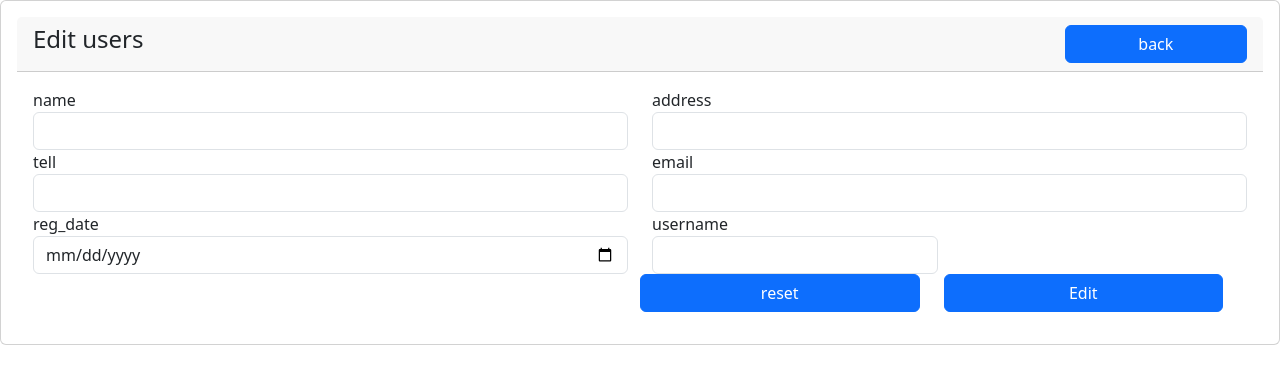
After one commit to abdullahholif21/PHP_Project, a PHP site: page /edit-users.php in a window 1280 px wide. The commit adds this page. Shown: the top 384 px of the page. Run offline with PHP 8.4, Linux system fonts and the light colour scheme; data that the repository does not hold is empty.

Commit message:
edit users

```diff
--- a/conf/db.php
+++ b/conf/db.php
@@ -9,7 +9,5 @@ $con=new mysqli($servername ,$username,$password,$dbname);
 if ($con->connect_error){
    die("ciladd aya dhacday ".$con->connect_error);
 }
-echo "database connected"
-
 
 ?>
--- /dev/null
+++ b/conf/functions.php
@@ -0,0 +1,11 @@
+<?php
+function clearitems($value){
+    $value=trim($value);
+    $value=stripslashes($value);
+    $value=htmlspecialchars($value);
+    return $value;
+}
+
+
+
+ ?>
--- /dev/null
+++ b/edit-users.php
@@ -0,0 +1,158 @@
+<!DOCTYPE html>
+<html lang="en">
+
+<head>
+    <meta charset="UTF-8">
+    <meta name="viewport" content="width=device-width, initial-scale=1.0">
+    <title>Document</title>
+    <link href="https://cdn.jsdelivr.net/npm/bootstrap@5.3.5/dist/css/bootstrap.min.css" rel="stylesheet" integrity="sha384-SgOJa3DmI69IUzQ2PVdRZhwQ+dy64/BUtbMJw1MZ8t5HZApcHrRKUc4W0kG879m7" crossorigin="anonymous">
+
+</head>
+
+<body>
+    <div class="card p-3">
+        <?php
+        include_once("./conf/db.php");
+        include_once("./conf/functions.php");
+
+        if(isset($_GET["id"])){
+            $id=$_GET["id"];
+        $sql="select * from users where id=$id";
+        $result=$con->query($sql);
+        if ($result->num_rows>0){
+                 $items=$result->fetch_assoc();
+                 $name = clearitems($items["name"]);
+                 $address=$items["address"];
+                 $tell = $items["tell"];
+                 $email = clearitems($items["email"]);
+                 $reg_date = clearitems($items["reg_date"]);
+                 $Username = clearitems($items["username"]);
+
+        }
+
+        }
+
+        if (isset($_POST["name"])){
+            if (!empty($_POST["name"])) {
+                $name = clearitems($_POST["name"]);
+            } else {
+                echo "fadlan wxa buuxis magaca";
+            }
+            $id = clearitems($_POST["id"]);
+
+            if (!empty($_POST["address"])) {
+                $address = clearitems($_POST["address"]);
+            } else {
+                echo "fadlan wxa buuix - address";
+            }
+
+
+            if (!empty($_POST["tell"])) {
+
+                $tell = clearitems($_POST["tell"]);
+            } else {
+                echo "fadlan wxa buuix - tell";
+            }
+
+            $email = clearitems($_POST["email"]);
+            $reg_date = clearitems($_POST["reg_date"]);
+            $Username = clearitems($_POST["Username"]);
+
+   $sql="
+update users set name='$name',address='$address',tell='$tell'
+,email='$email',username='$Username' where id=$id";
+if($con->query($sql)==true){
+    header("location:list-users.php");
+}       else{
+    echo "cilad aya dhacady";
+}
+
+
+}
+
+        ?>
+        <div class="card-header">
+            <div class="row">
+
+            <div class="col-md-10">
+                <h4 class="card-title">Edit users</h4>
+            </div>
+            <div class="col-md-2">
+                 <a class="btn btn-primary w-100" href="list-users.php"> back</a>
+                </div>
+            </div>
+        </div>
+        <div class="card-body">
+            <form action="" method="post">
+
+                <div class="row">
+                    <div class="col-md-6">
+
+                        <div class="form-group">
+                            <input type="hidden" value="<?php  echo $id   ?>" name="id">
+                            <label for="name">name</label>
+                            <input type="text"  value="<?php  echo $name   ?>"  name="name" id="name" class="form-control">
+                        </div>
+                    </div>
+                    <div class="col-md-6">
+
+                        <div class="form-group">
+                            <label for="address">address</label>
+                            <input type="text" value="<?php  echo $address   ?>"  name="address" id="address" class="form-control">
+                        </div>
+                    </div>
+
+
+                </div>
+                <div class="row">
+                    <div class="col-md-6">
+
+                        <div class="form-group">
+                            <label for="tell">tell</label>
+                            <input type="number"  value="<?php  echo $tell   ?>" name="tell" id="tell" class="form-control">
+                        </div>
+                    </div>
+                    <div class="col-md-6">
+
+                        <div class="form-group">
+                            <label for="email">email</label>
+                            <input type="email" name="email"  value="<?php  echo $email  ?>" id="email" class="form-control">
+                        </div>
+                    </div>
+
+
+                </div>
+                <div class="row">
+                    <div class="col-md-6">
+
+                        <div class="form-group">
+                            <label for="reg_date">reg_date</label>
+                            <input type="date" value="<?php  echo $reg_date  ?>"  name="reg_date" id="reg_date" class="form-control">
+                        </div>
+                    </div>
+                    <div class="col-md-3">
+
+                        <div class="form-group">
+                            <label for="Username">username</label>
+                            <input type="text" value="<?php  echo $Username   ?>" name="Username" id="Username" class="form-control">
+                        </div>
+                    </div>
+
+                    <div class="row">
+                        <div class="col-md-6"></div>
+                        <div class="col-md-3">
+                            <button type="reset" class="btn btn-primary  w-100">reset</button>
+                        </div>
+                        <div class="col-md-3">
+                            <button type="submit" class="btn btn-primary  w-100">Edit</button>
+                        </div>
+                    </div>
+
+                </div>
+            </form>
+        </div>
+    </div>
+
+</body>
+
+</html>
```
Also changed, not shown: list-users.php (+19 -14 lines), tijabo.session.sql (added, +7 -0 lines).
